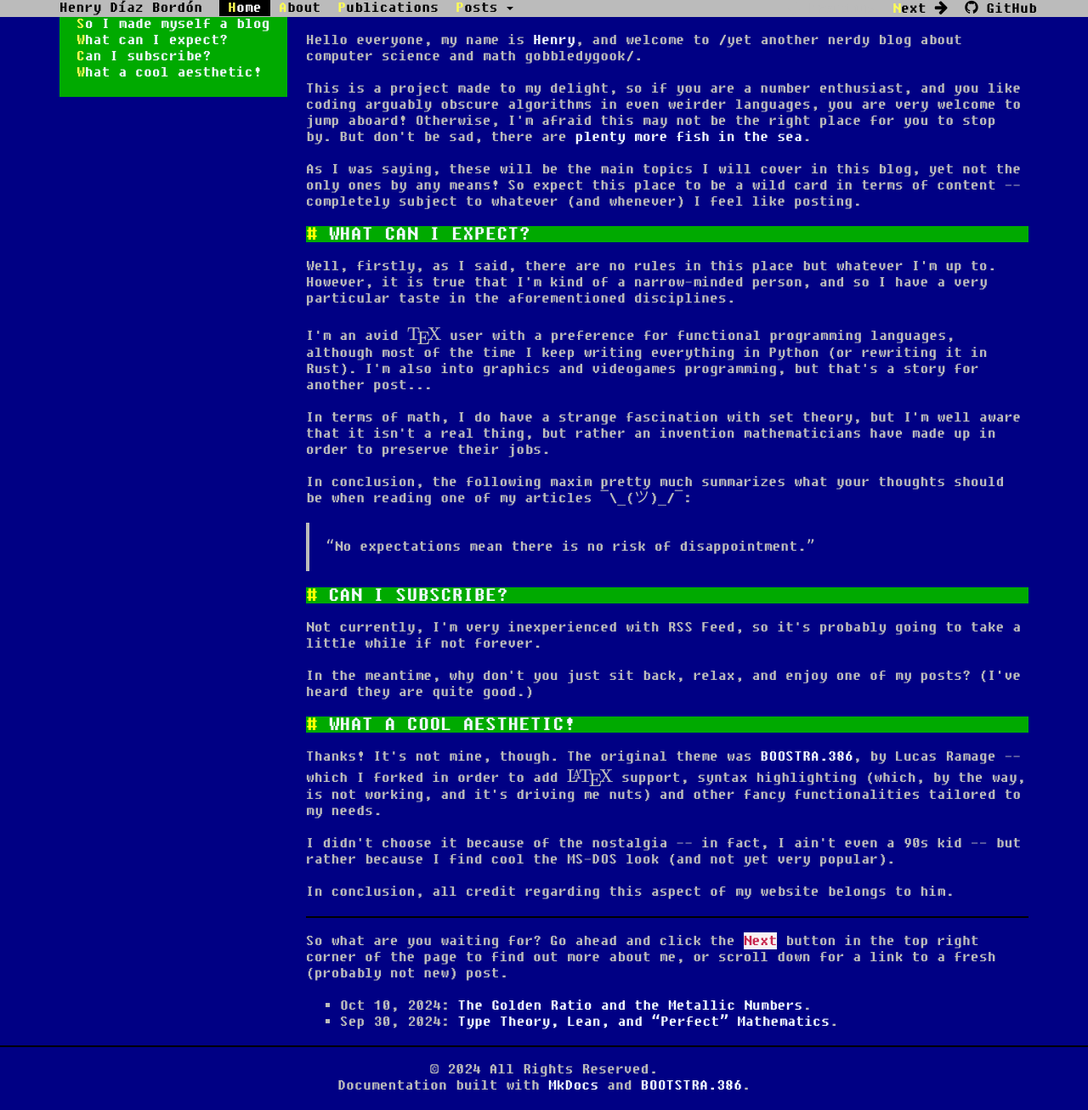
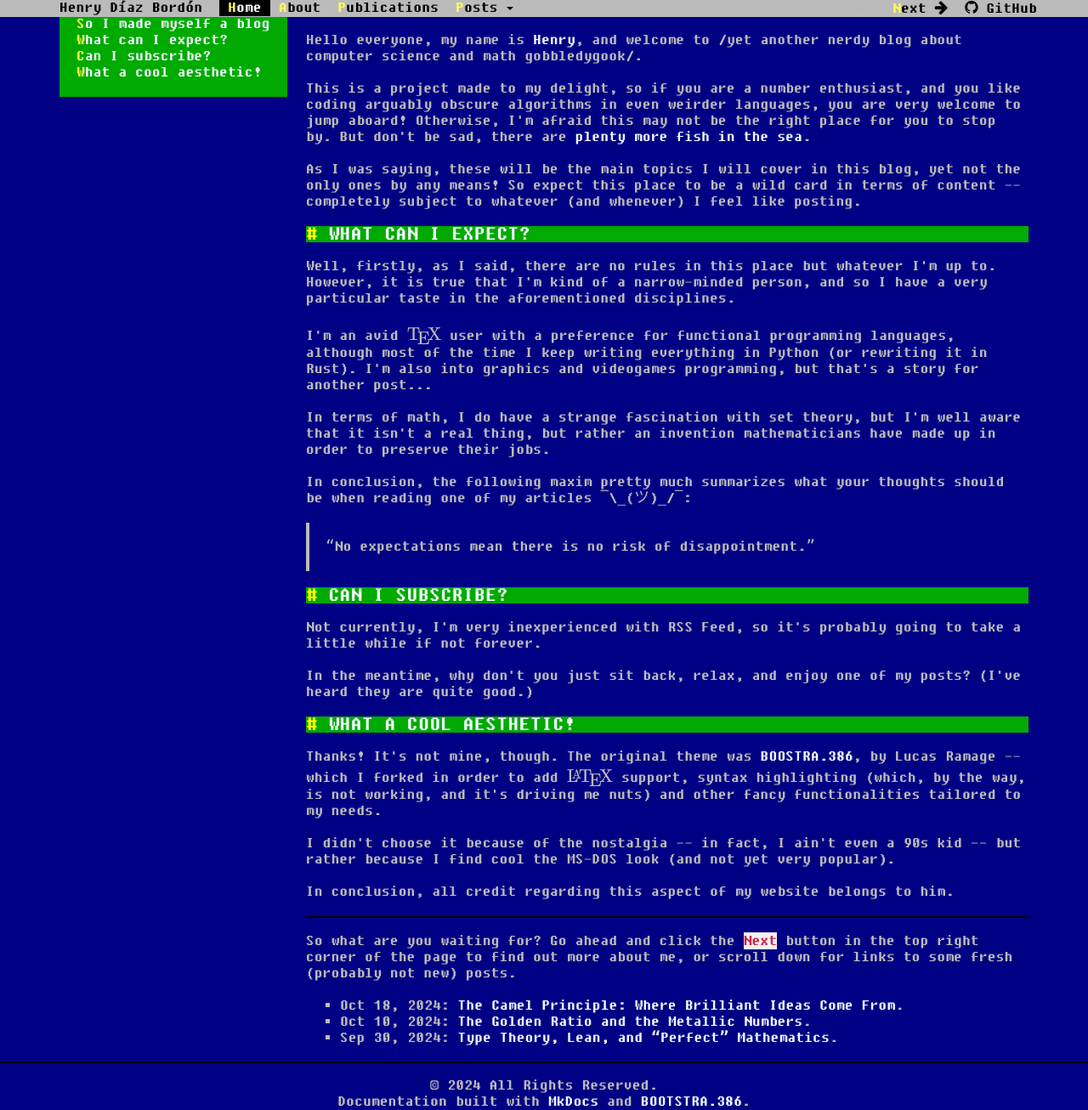
Before and after one commit to h3nry-d1az/h3nry-d1az.github.io, an MkDocs documentation site: the page built from docs/index.md, in a window 1280 px wide. Shown: the whole page at 85% size. Built offline with MkDocs 1.6.1, drawn with Linux system fonts in a browser that asks for light colours.

Commit message:
preparing new article and made some slight tweaks

```diff
--- a/docs/index.md
+++ b/docs/index.md
@@ -30,7 +30,8 @@ In conclusion, all credit regarding this aspect of my website belongs to him.
 
 <hr>
 
-So what are you waiting for? Go ahead and click the `Next` button in the top right corner of the page to find out more about me, or scroll down for a link to a fresh (probably not new) post.
+So what are you waiting for? Go ahead and click the `Next` button in the top right corner of the page to find out more about me, or scroll down for links to some fresh (probably not new) posts.
 
+* Oct 18, 2024: [The Camel Principle: Where Brilliant Ideas Come From](posts/2024/the-camel-principle.md).
 * Oct 10, 2024: [The Golden Ratio and the Metallic Numbers](posts/2024/golden-ratio-and-metallic-numbers.md).
 * Sep 30, 2024: [Type Theory, Lean, and “Perfect” Mathematics](posts/2024/perfect-mathematics.md).
--- a/mkdocs.yml
+++ b/mkdocs.yml
@@ -18,6 +18,7 @@ nav:
   - Publications: publications.md
   - Posts:
     - "-- All --": posts/index.md
+    - "The Camel Principle: Where Brilliant Ideas Come From": posts/2024/the-camel-principle.md
     - The Golden Ratio and the Metallic Numbers: posts/2024/golden-ratio-and-metallic-numbers.md
     - Type Theory, Lean, and “Perfect” Mathematics: posts/2024/perfect-mathematics.md
 
--- a/theme/css/custom.css
+++ b/theme/css/custom.css
@@ -102,4 +102,5 @@ header {
     text-shadow: #fff 0px 0px 5px;
     -webkit-font-smoothing: antialiased;
     content: "∎";
+    font-size: x-large;
 }
```
Also changed, not shown: docs/posts/2024/the-camel-principle.md (added, +5 -0 lines), docs/posts/index.md (+1 -0 lines).
